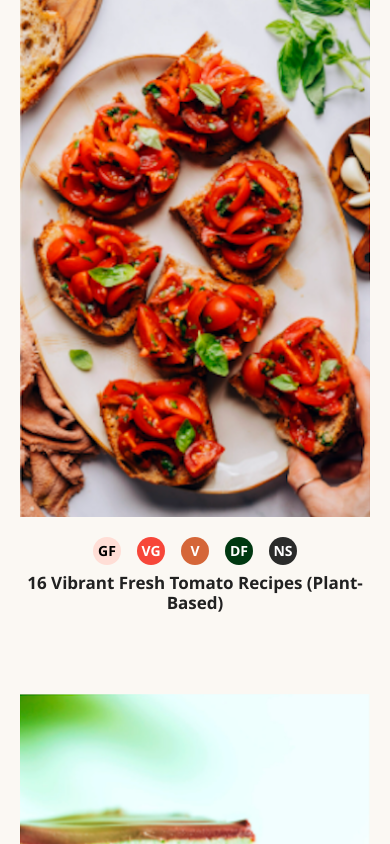
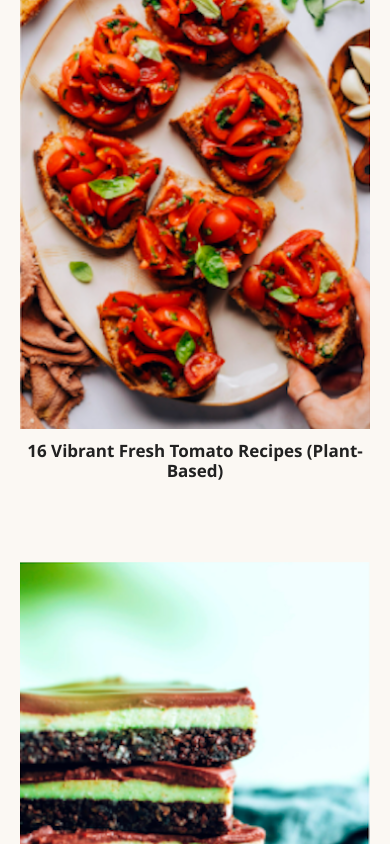
Before and after one commit to chingu-voyages/v40-toucans-team-01, a React (Vite) app: page / in a window 390 px wide. Shown: the part 3978-4822 px from the top of the page. Built offline with nearby package versions, Linux system fonts and the light colour scheme; a web font is replaced by a local one; what @savvywombat/tailwindcss-grid-areas, tw-elements would draw is missing.

Commit message:
overhaul CategoryIcons component

```diff
--- a/src/components/CategoryIcons.jsx
+++ b/src/components/CategoryIcons.jsx
@@ -1,50 +1,71 @@
-var CategoryValue;
+export default function CategoryIcons({
+  containerClass,
+  categoryClass,
+  icons,
+  children
+}) {
+  return (
+    <div data-class="iconsContainer" className={'flex justify-center ' + containerClass}>
+      {icons?.includes('GF') && (
+        <a
+          className={
+            'text-black bg-[#ffded6] hover:bg-[#ffb5a3] category-icon md:category-icon-md ' +
+            categoryClass
+          }
+          href="#"
+        >
+          GF
+        </a>
+      )}
 
-export default function CategoryIcons(props) {
-    return (
-        <div className="flex justify-center text-sm">
-          <div className={(props.GF === true) ?  "px-2 py-2" : "hidden"}>
-            <button className={(props.GF === true) ?  ButtonData.content.body[0].className : "hidden"} style={{backgroundColor:"#ffded6"}}> {(props.GF === true) ? ButtonData.content.body[0].foodType : ""} </button>
-          </div>
-          <div className={(props.VG === true) ?  "px-2 py-2" : "hidden"}>
-            <button className={(props.VG === true) ?  ButtonData.content.body[1].className : "hidden"} style={{backgroundColor:"#f74639"}}> {(props.VG === true) ? ButtonData.content.body[1].foodType : ""} </button>
-          </div>
-          <div className={(props.V === true) ?  "px-2 py-2" : "hidden"}>
-            <button className={(props.V === true) ?  ButtonData.content.body[2].className : "hidden"} style={{backgroundColor:"#d56638"}}> {(props.V === true) ? ButtonData.content.body[2].foodType : ""} </button>
-          </div>
-          <div className={(props.DF === true) ?  "px-2 py-2" : "hidden"}>
-            <button className={(props.DF === true) ?  ButtonData.content.body[3].className : "hidden"} style={{backgroundColor:"#003811"}}> {(props.DF === true) ? ButtonData.content.body[3].foodType : ""} </button>
-          </div>
-          <div className={(props.NS === true) ?  "px-2 py-2" : "hidden"}>
-            <button className={(props.NS === true) ?  ButtonData.content.body[4].className : "hidden"} style={{backgroundColor:"#2a2b2a"}}> {(props.NS === true) ? ButtonData.content.body[4].foodType : ""} </button>
-          </div>
-        </div>
-    );
-  }
+      {icons?.includes('VG') && (
+        <a
+          className={
+            'text-white bg-[#f74639] hover:bg-[#f31a0a] category-icon md:category-icon-md ' +
+            categoryClass
+          }
+          href="#"
+        >
+          VG
+        </a>
+      )}
 
-const ButtonData = {
-  content: {
-    body: [
-      {
-        className: "text-black font-bold py-2 px-1 w-7 h-7 rounded-full flex justify-center items-center",
-        foodType: "GF"
-      },
-      {
-        className: "text-white font-bold py-2 px-1 w-7 h-7 rounded-full flex justify-center items-center",
-        foodType: "VG"
-      },
-      {
-        className: "text-white font-bold py-2 px-1 w-7 h-7 rounded-full flex justify-center items-center",
-        foodType: "V"
-      },
-      {
-        className: "text-white font-bold py-2 px-1 w-7 h-7 rounded-full flex justify-center items-center",
-        foodType: "DF"
-      },
-      {
-        className: "text-white font-bold py-2 px-1 w-7 h-7 rounded-full flex justify-center items-center",
-        foodType: "NS"
-      }
-    ]
-  }
-};
+      {icons?.includes('V') && (
+        <a
+          className={
+            'text-white bg-[#d56638] hover:bg-[#b45026] category-icon md:category-icon-md ' +
+            categoryClass
+          }
+          href="#"
+        >
+          V
+        </a>
+      )}
+
+      {icons?.includes('DF') && (
+        <a
+          className={
+            'text-white bg-[#003811] hover:bg-[#000502] category-icon md:category-icon-md ' +
+            categoryClass
+          }
+          href="#"
+        >
+          DF
+        </a>
+      )}
+
+      {icons?.includes('NS') && (
+        <a
+          className={
+            'text-white bg-[#2a2b2a] hover:bg-[#111111] category-icon md:category-icon-md ' +
+            categoryClass
+          }
+          href="#"
+        >
+          NS
+        </a>
+      )}
+      {children}
+    </div>
+  );
+}
```
